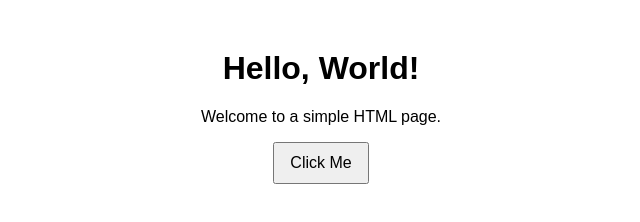
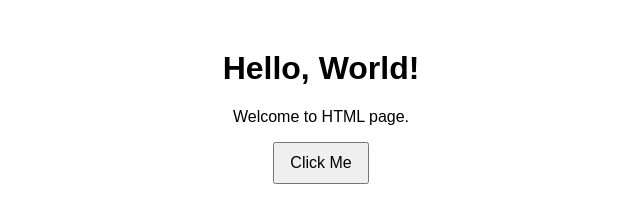
Before and after one commit to sargaa-s/CSIT_7th_SPM, a plain HTML site: page index.html in a window 1280 px wide. Shown: the whole page, without its empty margins (319-959 px from the left). Drawn offline with Linux system fonts and the light colour scheme.

Commit message:
simple hatyo

```diff
--- a/index.html
+++ b/index.html
@@ -17,7 +17,7 @@
 <body>
 
     <h1>Hello, World!</h1>
-    <p>Welcome to a simple HTML page.</p>
+    <p>Welcome to HTML page.</p>
     <button onclick="sayHello()">Click Me</button>
     <p id="output"></p>
 
```
